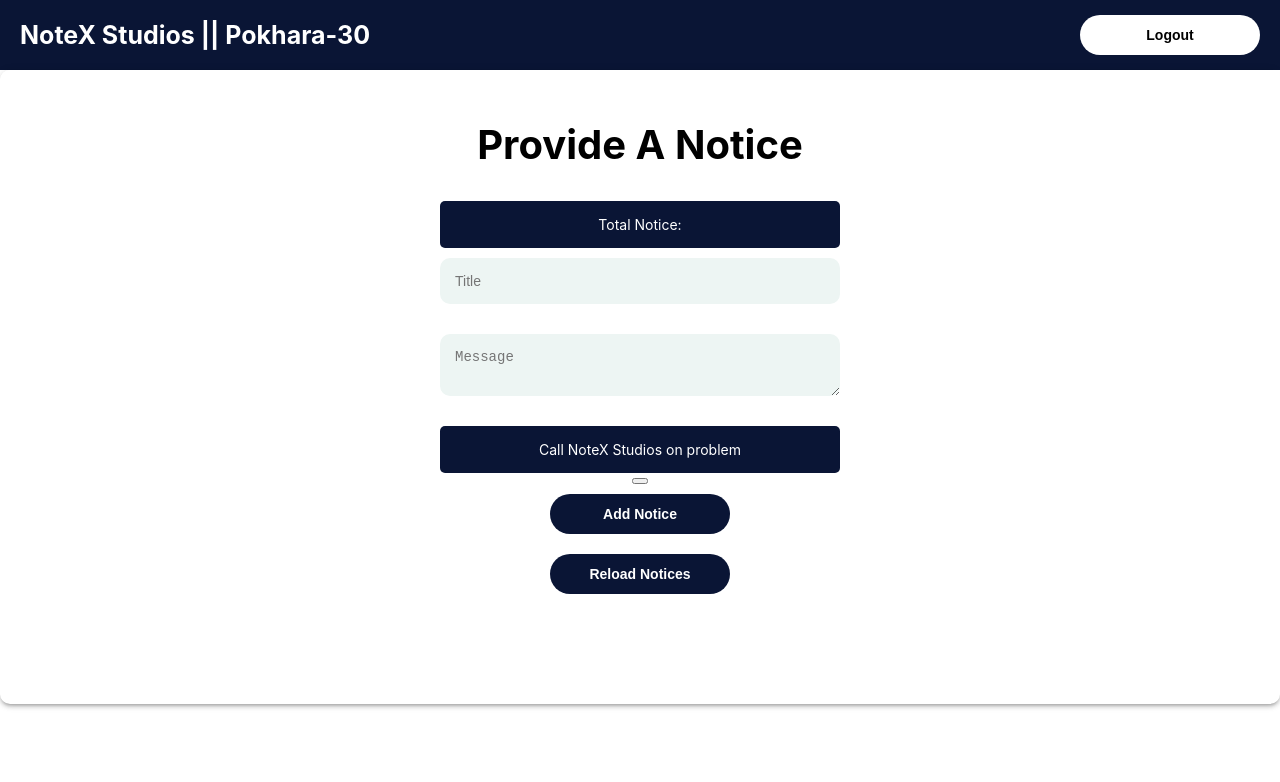
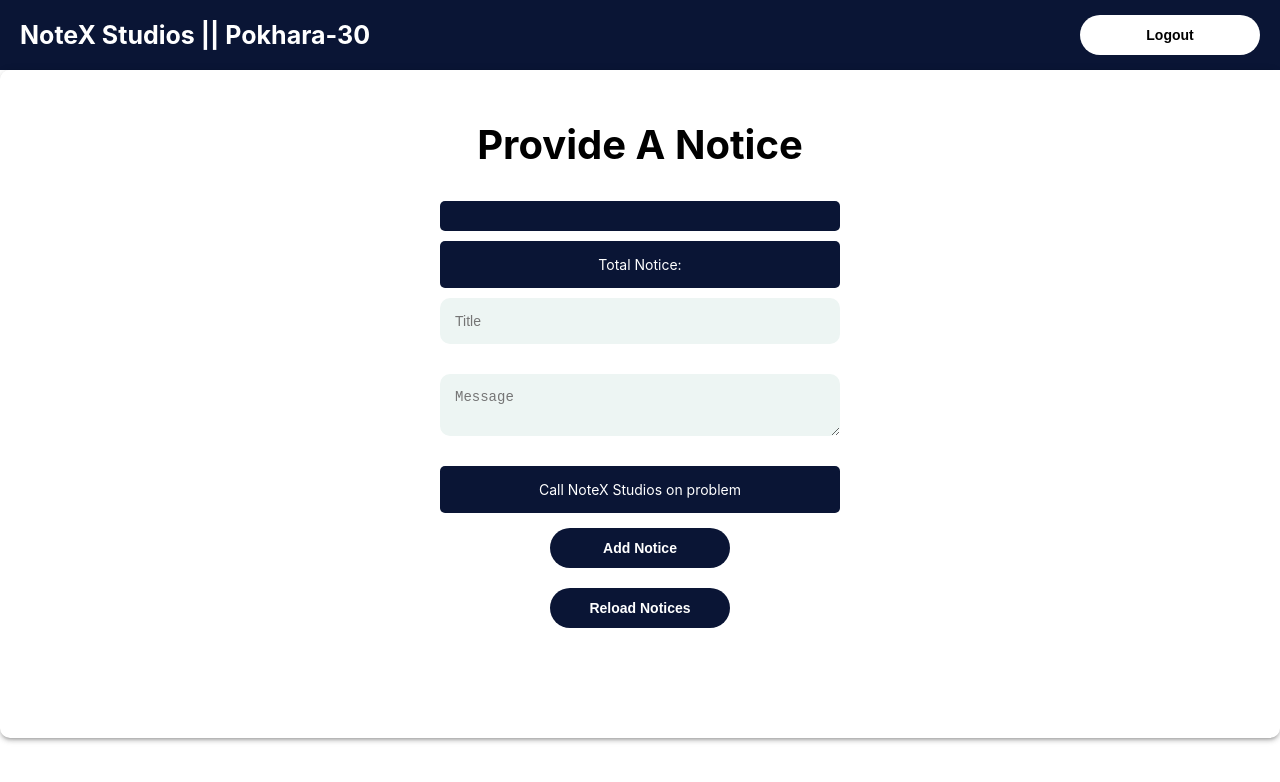
Before and after one commit to safaldev/schoolNotice, a React (Create React App) app in the folder frontpartdeploy/: page / in a window 1280 px wide. Shown: the top 782 px of the page. Built offline with nearby package versions, Linux system fonts and the light colour scheme; no server answers; sample sign-in values are in the browser's storage.

Commit message:
Update index.jsx

```diff
--- a/frontpartdeploy/src/components/Main/index.jsx
+++ b/frontpartdeploy/src/components/Main/index.jsx
@@ -66,6 +66,9 @@ const Main = () => {
 				<div className={styles.left}>
 					<form id="noticeForm" className={styles.form_container} onSubmit={handleSubmit} >
 						<h1>Provide A Notice</h1>
+						<div className={styles.error_msg}>
+							{noticeNumber}
+						</div>
 						<div className={styles.error_msg}>Total Notice:{noticeNumber}</div>
 						<input
 							type="text"
@@ -88,9 +91,7 @@ const Main = () => {
 						<br />
 						<div className={styles.error_msg}>Call NoteX Studios on problem</div>
 						{error && <div className={styles.error_msg}>{error}</div>}
-						<button type="button">
-							{noticeNumber}
-						</button>
+
 						<button type="submit" className={styles.green_btn}>
 							Add Notice
 						</button>
```
